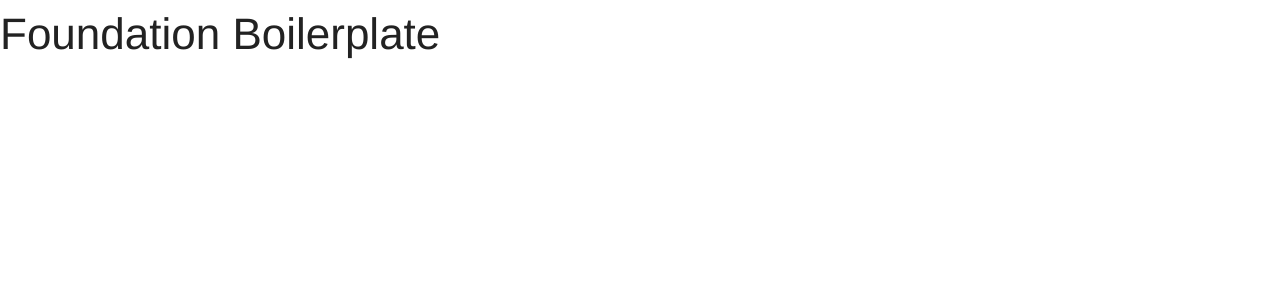
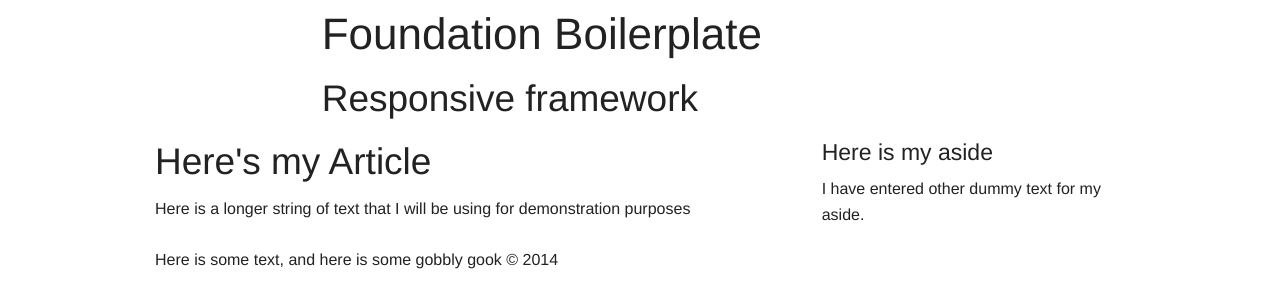
Before and after one commit to Itniraan/COMP2068-Lesson03, a plain HTML site: page COMP2068-Lesson03/index.html in a window 1280 px wide. Drawn offline with Linux system fonts and the light colour scheme.

Commit message:
Lots of new stuff added to index.html

```diff
--- a/COMP2068-Lesson03/index.html
+++ b/COMP2068-Lesson03/index.html
@@ -2,18 +2,41 @@
 <html lang="en">
 <head>
     <meta charset="utf-8" />
+    <meta name="viewport" content="width=device-width, initial-scale=1.0" />
     <title>Foundation Boilerplate</title>
     <link href="css/reset.css" rel="stylesheet" />
     <link href="css/foundation.min.css" rel="stylesheet" />
     <link href="css/main.css" rel="stylesheet" />
+    <script src="js/vendor/modernizr.js"></script>
 </head>
 <body>
-    <header>
-        <h1>Foundation Boilerplate</h1>
-    </header>
+    <div class="row">
+        <header class="small-8 small-centered columns end">
+            <h1>Foundation Boilerplate</h1>
+            <h2>Responsive framework</h2>
+        </header>
+    </div>
+
+    <div class="row">
+        <article class="medium-7 small-7 columns" >
+            <h2>Here's my Article</h2>
+            <p>Here is a longer string of text that I will be using for demonstration purposes</p>
+        </article>
+        <aside class="medium-4 medium-offset-1 small-5 columns">
+            <h4>Here is my aside</h4>
+            <p>I have entered other dummy text for my aside.</p>
+        </aside>
+    </div>
+    <div class="row">
+        <footer class="small-12 columns">
+            <p>Here is some text, and here is some gobbly gook &copy; 2014</p>
+        </footer>
+    </div>
+
     <!--Javascript Section-->
     <script src="js/vendor/jquery.js"></script>
     <script src="js/foundation.min.js"></script>
+    <!--Initialize Foundation-->
     <script>$(document).foundation();</script>
     <script src="js/main.js"></script>
 </body>
```
Also changed, not shown: 1 other file.
